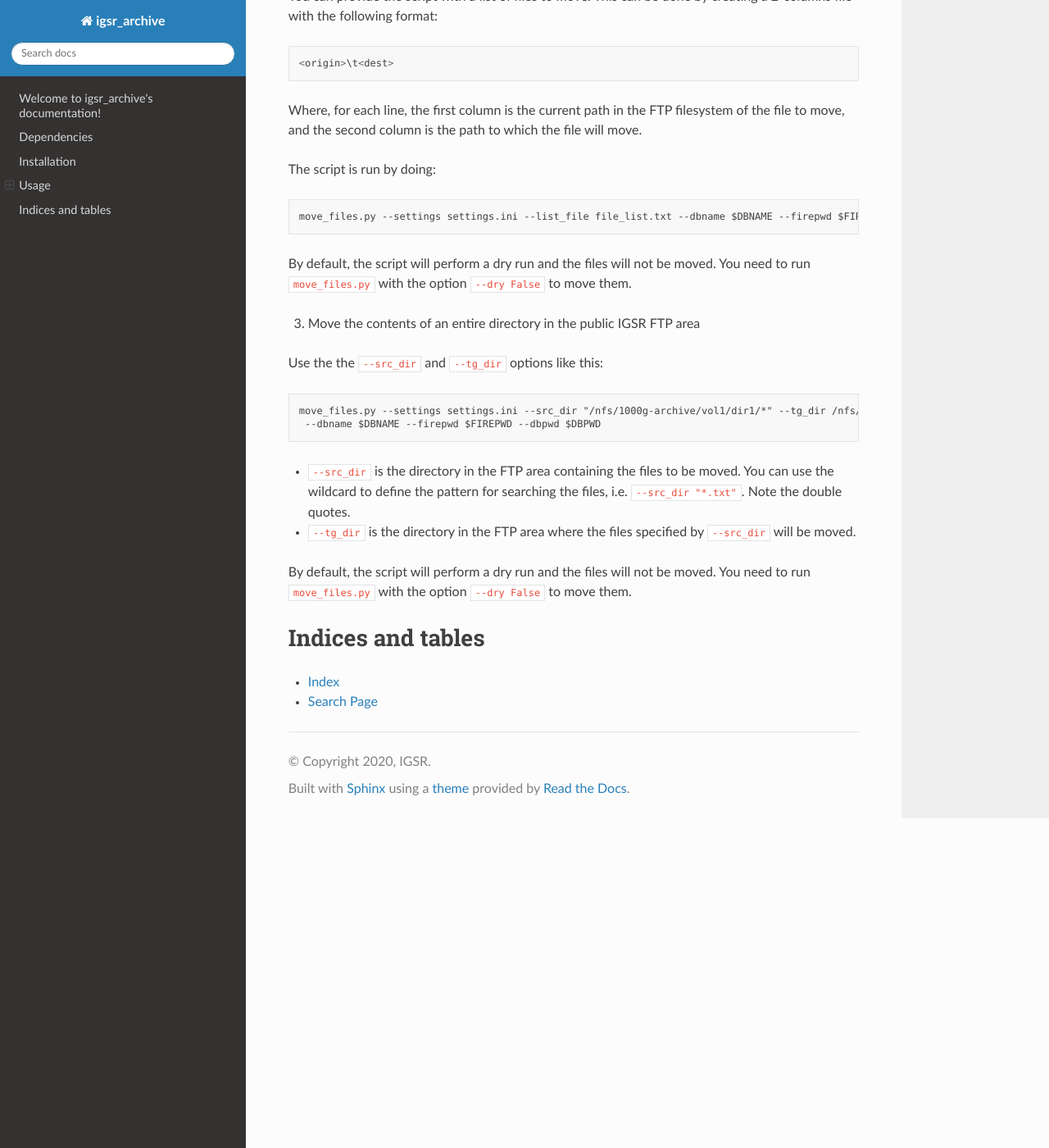
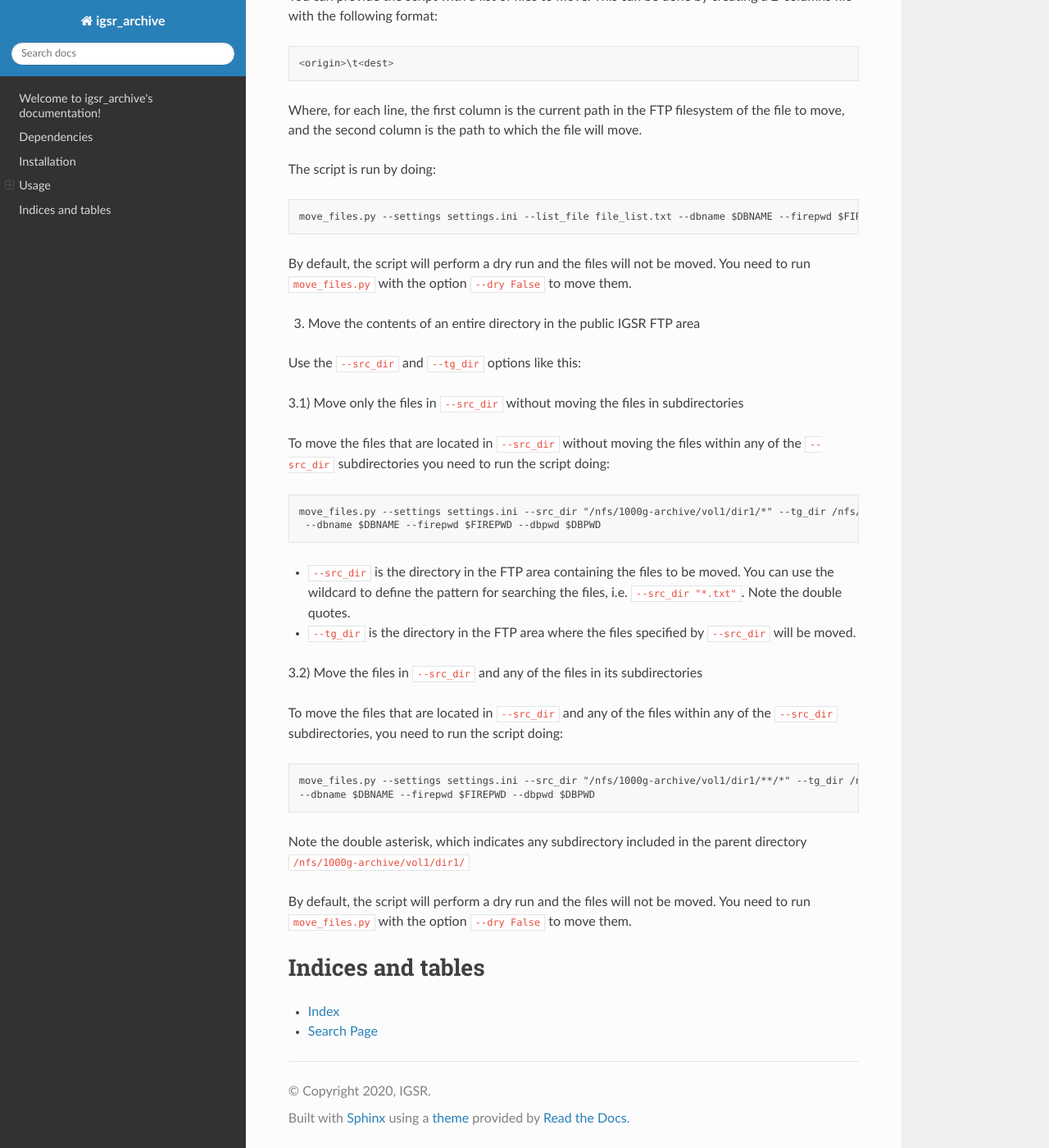
Before and after one commit to igsr/igsr_archive, a Sphinx documentation site: the page built from docs/index.rst, in a window 1280 px wide and 1400 px high, scrolled down 7790 px. Shown: the whole window at 82% size. Built offline with Sphinx 7.4.7 and the Read the Docs theme 2.0.0, drawn with Linux system fonts in a browser that asks for light colours.

Commit message:
improving docs

```diff
--- a/docs/index.rst
+++ b/docs/index.rst
@@ -320,13 +320,28 @@ By default, the script will perform a dry run and the files will not be moved. Y
 
 3) Move the contents of an entire directory in the public IGSR FTP area
 
-Use the the ``--src_dir`` and ``--tg_dir`` options like this::
+Use the ``--src_dir`` and ``--tg_dir`` options like this:
+
+3.1) Move only the files in ``--src_dir`` without moving the files in subdirectories
+
+To move the files that are located in ``--src_dir`` without moving the files within any of the ``--src_dir`` subdirectories
+you need to run the script doing::
 
  move_files.py --settings settings.ini --src_dir "/nfs/1000g-archive/vol1/dir1/*" --tg_dir /nfs/1000g-archive/vol1/dir2/ \
   --dbname $DBNAME --firepwd $FIREPWD --dbpwd $DBPWD
 
 - ``--src_dir`` is the directory in the FTP area containing the files to be moved. You can use the wildcard to define the pattern for searching the files, i.e. ``--src_dir "*.txt"``. Note the double quotes.
 - ``--tg_dir`` is the directory in the FTP area where the files specified by ``--src_dir`` will be moved.
+
+3.2) Move the files in ``--src_dir`` and any of the files in its subdirectories
+
+To move the files that are located in ``--src_dir`` and any of the files within any of the ``--src_dir`` subdirectories,
+you need to run the script doing::
+
+  move_files.py --settings settings.ini --src_dir "/nfs/1000g-archive/vol1/dir1/**/*" --tg_dir /nfs/1000g-archive/vol1/dir2/ \
+  --dbname $DBNAME --firepwd $FIREPWD --dbpwd $DBPWD
+
+Note the double asterisk, which indicates any subdirectory included in the parent directory ``/nfs/1000g-archive/vol1/dir1/``
 
 By default, the script will perform a dry run and the files will not be moved. You need to run
 ``move_files.py`` with the option ``--dry False`` to move them.
```
